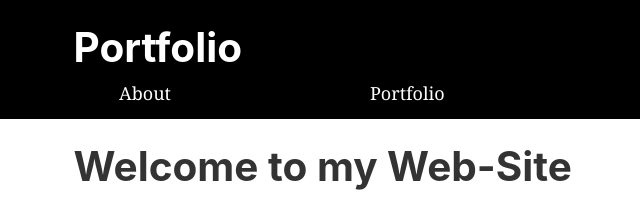
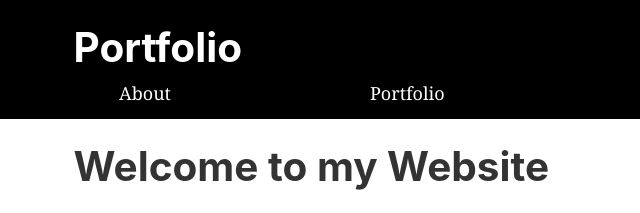
Before and after one commit to dilmurodb/gatsby-portfolio, a Gatsby site: page / in a window 1280 px wide. Shown: the top 213 px of the page, 106-746 px from the left. Built offline with nearby package versions, Linux system fonts and the light colour scheme; Gatsby itself is replaced by a stand-in of ours.

Commit message:
tiny change in my home page, updated text

```diff
--- a/src/pages/index.js
+++ b/src/pages/index.js
@@ -8,7 +8,7 @@ import SEO from "../components/seo";
 const IndexPage = () => (
   <Layout>
     <SEO title="Home" />
-    <h1>Welcome to my Web-Site</h1>
+    <h1>Welcome to my Website</h1>
     <p>I am delighted to see you visit my page.</p>
     <p>Please feel free to explore more about me and what I do.</p>
     <div style={{ maxWidth: `300px`, marginBottom: `1.45rem` }}>
```
Also changed, not shown: src/images/gatsby-astronaut.png (deleted), src/images/gatsby-icon.png (deleted).
